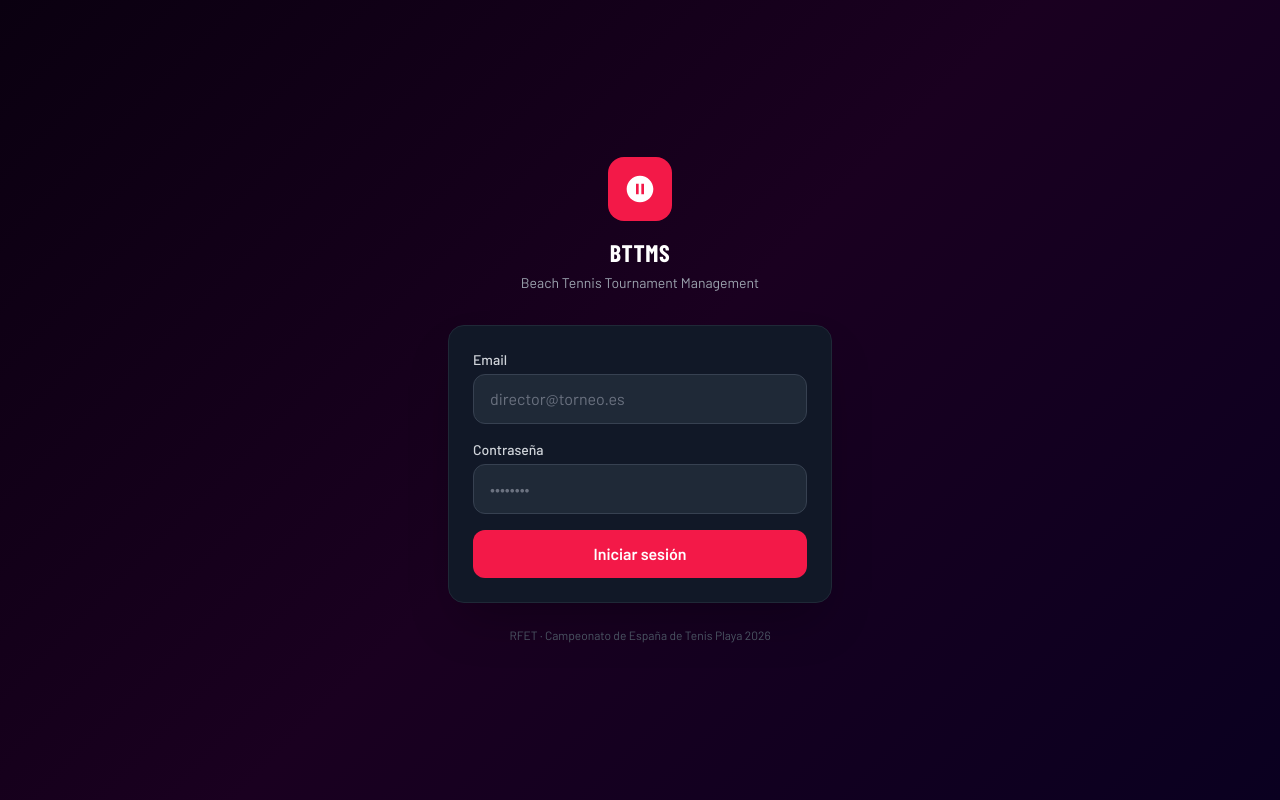
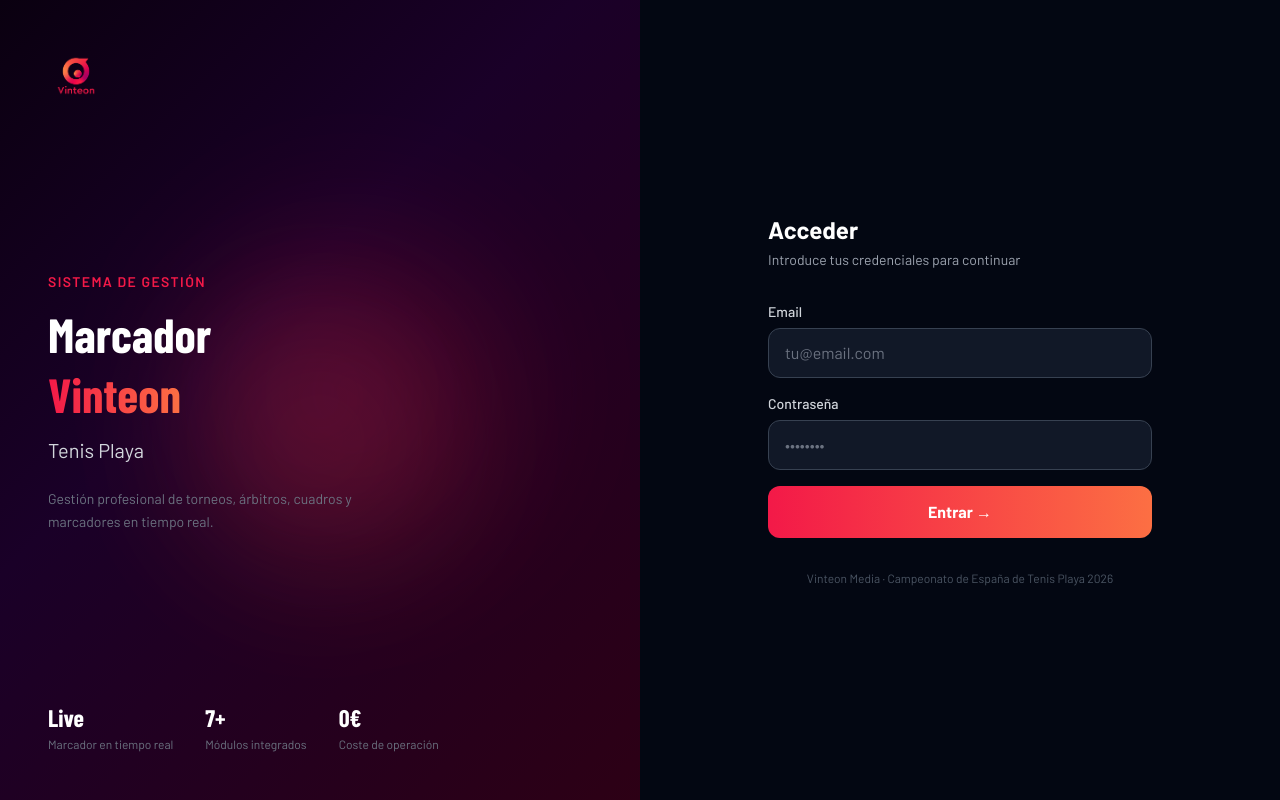
Before and after one commit to ernestompm/BTTMS, a Next.js app: page /login in a window 1280 px wide. Built offline with nearby package versions, Linux system fonts and the light colour scheme; no server answers; a web font is replaced by a local one.

Commit message:
feat: redesign login page with Vinteon split-screen branding

```diff
--- a/app/login/page.tsx
+++ b/app/login/page.tsx
@@ -1,7 +1,6 @@
 'use client'
 
 import { useState } from 'react'
-import { useRouter } from 'next/navigation'
 import { createClient } from '@/lib/supabase'
 
 export default function LoginPage() {
@@ -9,7 +8,6 @@
   const [password, setPassword] = useState('')
   const [error, setError] = useState('')
   const [loading, setLoading] = useState(false)
-  const router = useRouter()
   const supabase = createClient()
 
   async function handleSubmit(e: React.FormEvent) {
@@ -19,52 +17,111 @@
     const { error } = await supabase.auth.signInWithPassword({ email, password })
     if (error) {
       setError('Credenciales incorrectas. Verifica tu email y contraseña.')
+      setLoading(false)
     } else {
       window.location.href = '/dashboard'
     }
-    setLoading(false)
   }
 
   return (
-    <div className="min-h-screen scoreboard-bg flex items-center justify-center p-4">
-      <div className="w-full max-w-sm">
-        {/* Logo */}
-        <div className="text-center mb-8">
-          <div className="inline-flex items-center justify-center w-16 h-16 rounded-2xl bg-brand-red mb-4">
-            <svg className="w-8 h-8 text-white" fill="currentColor" viewBox="0 0 24 24">
-              <path d="M12 2C6.48 2 2 6.48 2 12s4.48 10 10 10 10-4.48 10-10S17.52 2 12 2zm-1 14H9V8h2v8zm4 0h-2V8h2v8z"/>
-            </svg>
-          </div>
-          <h1 className="text-2xl font-bold font-score text-white tracking-wide">BTTMS</h1>
-          <p className="text-gray-400 text-sm mt-1">Beach Tennis Tournament Management</p>
+    <div className="min-h-screen flex">
+
+      {/* Left panel — branding */}
+      <div className="hidden lg:flex flex-col justify-between w-1/2 relative overflow-hidden p-12"
+        style={{ background: 'linear-gradient(135deg, #0a0010 0%, #1a0028 40%, #2d0015 100%)' }}>
+
+        {/* Animated background orbs */}
+        <div className="absolute inset-0 pointer-events-none">
+          <div className="absolute top-1/4 left-1/4 w-96 h-96 rounded-full opacity-20 blur-3xl"
+            style={{ background: 'radial-gradient(circle, #f31948, transparent)' }} />
+          <div className="absolute bottom-1/4 right-1/4 w-80 h-80 rounded-full opacity-15 blur-3xl"
+            style={{ background: 'radial-gradient(circle, #fc6f43, transparent)' }} />
+          <div className="absolute top-1/2 left-1/2 w-64 h-64 rounded-full opacity-10 blur-2xl -translate-x-1/2 -translate-y-1/2"
+            style={{ background: 'radial-gradient(circle, #af005f, transparent)' }} />
         </div>
 
-        <form onSubmit={handleSubmit} className="bg-gray-900 rounded-2xl p-6 space-y-4 shadow-2xl border border-gray-800">
+        {/* Logo */}
+        <div className="relative z-10">
+          <img src="/logo-full.png" alt="Vinteon" className="h-14 w-auto object-contain" />
+        </div>
+
+        {/* Center content */}
+        <div className="relative z-10 space-y-6">
           <div>
-            <label className="block text-sm font-medium text-gray-300 mb-1">Email</label>
+            <p className="text-brand-red font-semibold text-sm uppercase tracking-widest mb-3">Sistema de gestión</p>
+            <h1 className="text-5xl font-black text-white leading-tight font-score">
+              Marcador<br />
+              <span style={{ background: 'linear-gradient(90deg, #f31948, #fc6f43)', WebkitBackgroundClip: 'text', WebkitTextFillColor: 'transparent' }}>
+                Vinteon
+              </span>
+            </h1>
+            <p className="text-gray-300 text-xl mt-3 font-light">Tenis Playa</p>
+          </div>
+          <p className="text-gray-500 text-sm max-w-xs leading-relaxed">
+            Gestión profesional de torneos, árbitros, cuadros y marcadores en tiempo real.
+          </p>
+        </div>
+
+        {/* Bottom stats */}
+        <div className="relative z-10 flex gap-8">
+          {[
+            { value: 'Live', label: 'Marcador en tiempo real' },
+            { value: '7+', label: 'Módulos integrados' },
+            { value: '0€', label: 'Coste de operación' },
+          ].map(({ value, label }) => (
+            <div key={label}>
+              <p className="text-white font-black text-2xl font-score">{value}</p>
+              <p className="text-gray-500 text-xs mt-0.5">{label}</p>
+            </div>
+          ))}
+        </div>
+      </div>
+
+      {/* Right panel — login form */}
+      <div className="flex-1 flex flex-col items-center justify-center p-8 bg-gray-950">
+
+        {/* Mobile logo */}
+        <div className="lg:hidden mb-8 text-center">
+          <img src="/logo-full.png" alt="Vinteon" className="h-12 w-auto object-contain mx-auto mb-3" />
+          <h1 className="text-2xl font-black text-white font-score">Marcador Vinteon</h1>
+          <p className="text-gray-400 text-sm">Tenis Playa</p>
+        </div>
+
+        <div className="w-full max-w-sm">
+          <div className="mb-8">
+            <h2 className="text-2xl font-bold text-white">Acceder</h2>
+            <p className="text-gray-400 text-sm mt-1">Introduce tus credenciales para continuar</p>
+          </div>
+
+          <form onSubmit={handleSubmit} className="space-y-4">
+            <div>
+              <label className="block text-sm font-medium text-gray-300 mb-1.5">Email</label>
               <input
                 type="email"
                 value={email}
-              onChange={(e) => setEmail(e.target.value)}
+                onChange={e => setEmail(e.target.value)}
                 required
-              className="w-full bg-gray-800 border border-gray-700 rounded-xl px-4 py-3 text-white placeholder-gray-500 focus:outline-none focus:border-brand-red focus:ring-1 focus:ring-brand-red"
-              placeholder="director@torneo.es"
+                autoComplete="email"
+                className="w-full bg-gray-900 border border-gray-700 rounded-xl px-4 py-3 text-white placeholder-gray-500 focus:outline-none focus:border-brand-red focus:ring-1 focus:ring-brand-red transition-colors"
+                placeholder="tu@email.com"
               />
             </div>
+
             <div>
-            <label className="block text-sm font-medium text-gray-300 mb-1">Contraseña</label>
+              <label className="block text-sm font-medium text-gray-300 mb-1.5">Contraseña</label>
               <input
                 type="password"
                 value={password}
-              onChange={(e) => setPassword(e.target.value)}
+                onChange={e => setPassword(e.target.value)}
                 required
-              className="w-full bg-gray-800 border border-gray-700 rounded-xl px-4 py-3 text-white placeholder-gray-500 focus:outline-none focus:border-brand-red focus:ring-1 focus:ring-brand-red"
+                autoComplete="current-password"
+                className="w-full bg-gray-900 border border-gray-700 rounded-xl px-4 py-3 text-white placeholder-gray-500 focus:outline-none focus:border-brand-red focus:ring-1 focus:ring-brand-red transition-colors"
                 placeholder="••••••••"
               />
             </div>
 
             {error && (
-            <div className="bg-red-900/30 border border-red-700 rounded-xl px-4 py-3 text-red-300 text-sm">
+              <div className="bg-red-900/20 border border-red-800 rounded-xl px-4 py-3 text-red-400 text-sm">
                 {error}
               </div>
             )}
@@ -72,15 +129,17 @@
             <button
               type="submit"
               disabled={loading}
-            className="w-full bg-brand-red hover:bg-red-600 disabled:opacity-50 text-white font-semibold py-3 rounded-xl transition-colors btn-press"
+              className="w-full text-white font-bold py-3.5 rounded-xl transition-all btn-press disabled:opacity-50 mt-2"
+              style={{ background: loading ? '#666' : 'linear-gradient(90deg, #f31948, #fc6f43)' }}
             >
-            {loading ? 'Iniciando sesión...' : 'Iniciar sesión'}
+              {loading ? 'Entrando...' : 'Entrar →'}
             </button>
           </form>
 
-        <p className="text-center text-gray-600 text-xs mt-6">
-          RFET · Campeonato de España de Tenis Playa 2026
+          <p className="text-center text-gray-600 text-xs mt-8">
+            Vinteon Media · Campeonato de España de Tenis Playa 2026
           </p>
+        </div>
       </div>
     </div>
   )
```
Lines whose indentation alone changed are shown as unchanged.
